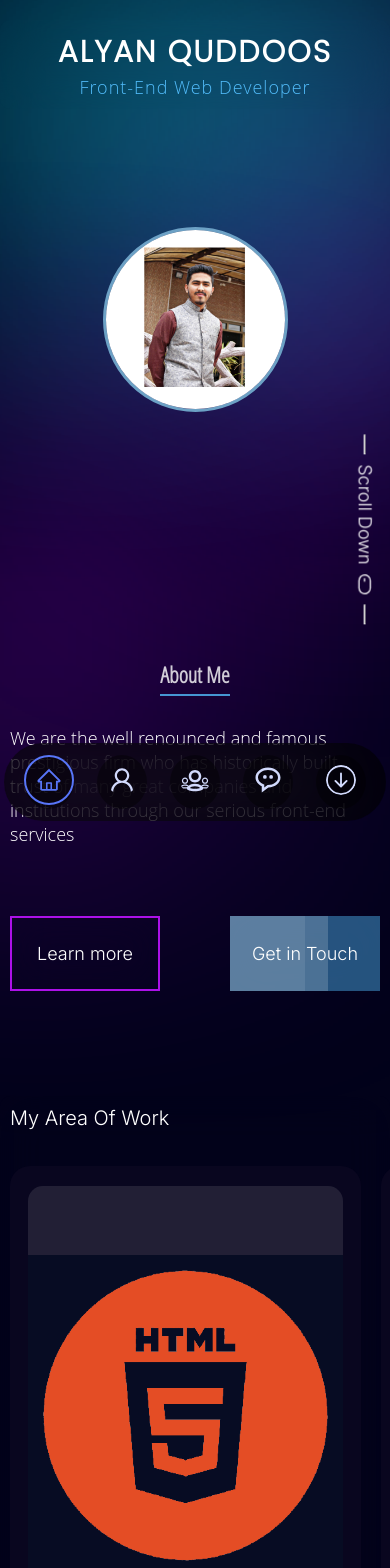
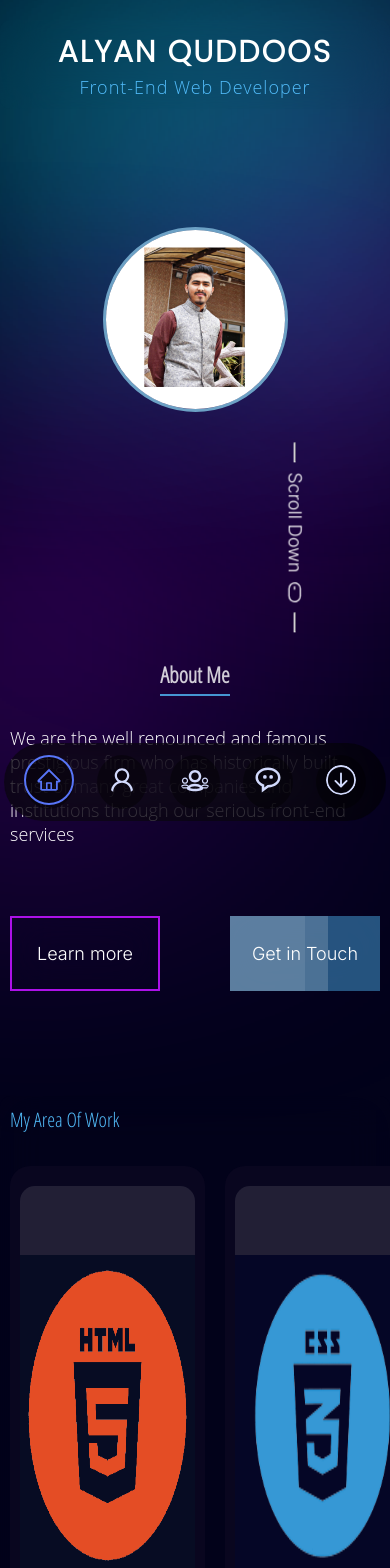
Before and after one commit to alyanquddoos111/Portfolio, a React (Create React App) app: page / in a window 390 px wide. Shown: the top 1568 px of the page. Built offline with nearby package versions, Linux system fonts and the light colour scheme.

Commit message:
updated commit

```diff
--- a/src/components/contact/contact.jsx
+++ b/src/components/contact/contact.jsx
@@ -1,5 +1,5 @@
 import "./contact.css";
-import { AiOutlineYoutube } from "react-icons/ai";
+import { AiOutlineLinkedin } from "react-icons/ai";
 import { AiOutlineWhatsApp } from "react-icons/ai";
 import { AiOutlineInstagram } from "react-icons/ai";
 
@@ -9,31 +9,33 @@ function Contact() {
       <h1>Contact Me</h1>
       <div className="contact-links">
         <a
-          href="#"
-          className="contact youtube"
+          href="https://www.linkedin.com/in/alyanquddoos111/"
+          className="contact linkedin"
           target={"blank"}
         >
-          <AiOutlineYoutube className="icon" />
+          <AiOutlineLinkedin className="icon" />
           <h2>
-            youtube <span>Unaverage Services</span>
+            Linkedin
+            <span>Contact me on Linkedin</span>
           </h2>
         </a>
 
         <a
-          href="#"
+          href="https://api.whatsapp.com/send?phone=923144441061"
           className="contact whatsapp"
           target={"blank"}
         >
           <AiOutlineWhatsApp className="icon" />
           <h2>
-            whatsapp <span>+92 3144441061</span>
+            whatsapp <span>Send me a message</span>
           </h2>
         </a>
 
-        <a href="#" className="contact instagram">
+        <a href="http://www.instagram.com/alyan_quddoos" className="contact instagram">
           <AiOutlineInstagram className="icon" />
           <h2>
-            instagram <span>alyan_quddoos</span>
+            instagram
+            <span>Contact me on Instagram</span>
           </h2>
         </a>
       </div>
--- a/src/components/footer/footer.jsx
+++ b/src/components/footer/footer.jsx
@@ -2,8 +2,8 @@ import "./footer.css";
 import { BsMouse } from "react-icons/bs";
 import { BsInstagram } from "react-icons/bs";
 import { FaFacebookF } from "react-icons/fa";
-import { TiSocialDribbble } from "react-icons/ti";
-import { TiSocialYoutube } from "react-icons/ti";
+import { TiSocialLinkedin } from "react-icons/ti";
+import { BsWhatsapp } from "react-icons/bs";
 import { TiSocialGithub } from "react-icons/ti";
 
 function Footer() {
@@ -18,23 +18,23 @@ function Footer() {
         </a>
       </h1>
       <div className="social-links">
-        <a href="#">
+        <a href="http://www.instagram.com/alyan_quddoos">
           <BsInstagram className="social" />
         </a>
-        <a href="#">
+        <a href="https://www.facebook.com/alyanquddoos111">
           {" "}
           <FaFacebookF className="social" />
         </a>
-        <a href="#">
-          {" "}
-          <TiSocialDribbble className="social" />
+
+        <a href="https://www.linkedin.com/in/alyanquddoos111/">
+          <TiSocialLinkedin className="social" />
         </a>
 
-        <a href="#">
-          <TiSocialYoutube className="social" />
+        <a href="https://api.whatsapp.com/send?phone=923144441061">
+          <BsWhatsapp className="social" />
         </a>
 
-        <a href="#">
+        <a href="https://github.com/alyanquddoos111">
           <TiSocialGithub className="social" />
         </a>
       </div>
--- a/src/components/home/home.css
+++ b/src/components/home/home.css
@@ -167,6 +167,7 @@
     align-items: center;
     gap: 10px;
     cursor: pointer;
+    float: right;
 }
 
 .scroll-down hr {
@@ -261,6 +262,18 @@
         font-weight: 100;
         font-family: "Open Sans", sans-serif;
     }
+    .scroll-down {
+        transform: rotate(90deg);
+        position: absolute;
+        right: 0;
+        display: flex;
+        justify-content: center;
+        align-items: center;
+        gap: 10px;
+        margin-bottom: 200px;
+        cursor: pointer;
+        float: right;
+    }
 }
 
 @media (max-width: 500px) {
@@ -342,13 +355,14 @@
     .scroll-down {
         transform: rotate(90deg);
         position: absolute;
-        right: -70px;
-        top: 45%;
+        right: 0;
         display: flex;
         justify-content: center;
         align-items: center;
         gap: 10px;
+        margin-bottom: 200px;
         cursor: pointer;
+        float: right;
     }
 }
 
@@ -428,4 +442,16 @@
         font-weight: 100;
         font-family: "Open Sans", sans-serif;
     }
+    .scroll-down {
+        transform: rotate(90deg);
+        position: absolute;
+        right: 0;
+        display: flex;
+        justify-content: center;
+        align-items: center;
+        gap: 10px;
+        margin-bottom: 200px;
+        cursor: pointer;
+        float: right;
+    }
 }
--- a/src/components/members/members.css
+++ b/src/components/members/members.css
@@ -45,6 +45,7 @@
     margin-left: 50px;
     font-family: "Open Sans Condensed";
     max-width: 50%;
+    max-height: fit-content;
 }
 
 .members-container .member .member-info .name {
@@ -69,9 +70,9 @@
     background-color: var(--color-sec-light);
     padding: 17px 35px;
     font-size: 18px;
-    margin-top: 50px;
+    margin-top: 10px;
     border-radius: 50px;
-    position: absolute;
+    float: left;
     transition: 0.1s ease;
 }
 
@@ -148,8 +149,7 @@
         font-size: 25px;
         border-radius: 50px;
         transition: 0.1s ease;
-        position: absolute;
-        top: -55px;
+        position: relative;
         right: 10px;
     }
 }
@@ -192,6 +192,7 @@
         font-family: "Open Sans Condensed";
         max-width: 80%;
         display: flex;
+        max-height: fit-content;
         flex-direction: column;
         justify-content: center;
         align-items: flex-start;
@@ -217,8 +218,7 @@
         font-size: 15px;
         border-radius: 50px;
         transition: 0.1s ease;
-        position: absolute;
-        top: -55px;
+        position: relative;
         right: 10px;
     }
 }
@@ -286,8 +286,7 @@
         font-size: 15px;
         border-radius: 50px;
         transition: 0.1s ease;
-        position: absolute;
-        top: -55px;
+        position: relative;
         right: 10px;
     }
 }
@@ -356,8 +355,7 @@
         font-size: 15px;
         border-radius: 50px;
         transition: 0.1s ease;
-        position: absolute;
-        top: -55px;
+        position: relative;
         right: 10px;
     }
 }
@@ -426,8 +424,7 @@
         font-size: 15px;
         border-radius: 50px;
         transition: 0.1s ease;
-        position: absolute;
-        top: -55px;
+        position: relative;
         right: 5px;
     }
 }
--- a/src/components/members/members.jsx
+++ b/src/components/members/members.jsx
@@ -7,7 +7,7 @@ const Members = () => {
       <div className="member member-1">
         <div className="member-img"></div>
         <div className="member-info">
-          <h1 className="name">Travel Photography Webwite</h1>
+          <h1 className="name">Travel Photography Website</h1>
           <h3 className="position">React.js</h3>
           <h4 className="about">
             A responsive website for Photographers who like to travel around.
@@ -15,8 +15,9 @@ const Members = () => {
             React Hooks and React Routers.
           </h4>
           <a href="#contact" className="contact-member">
-            <span>Github Link</span>
-          </a>
+              <span>Github Link</span>
+            </a>
+
         </div>
       </div>
 
--- a/src/components/qualifications/qualifications.css
+++ b/src/components/qualifications/qualifications.css
@@ -1,6 +1,12 @@
 .quali-text {
-    font-size: 20px;
+    margin: 0 auto;
+    font-size: 30px;
+    font-family: 'Open Sans Condensed';
+    font-weight: 500;
+    color: var(--color-pri);
+    font-size: 30px;
     top: 10px;
+    text-align: center;
 }
 
 .qualifications-container {
@@ -42,6 +48,7 @@
     font-size: 20px;
     text-transform: uppercase;
     margin-top: 20px;
+    margin-bottom: 10px;
 }
 
 .qualifications-container .qualification .content.html {
@@ -86,7 +93,7 @@
         display: flex;
         justify-content: flex-start;
         align-items: center;
-        height: 80%;
+        height: 100%;
         width: 98%;
         overflow-x: scroll;
         overflow-y: hidden;
@@ -95,7 +102,7 @@
     .qualifications-container .qualification {
         position: relative;
         height: 80%;
-        min-width: 95%;
+        min-width: 50%;
         background-color: rgb(9, 6, 31);
         border-radius: 20px;
         margin: 0 30px 0 0;
@@ -117,6 +124,7 @@
         text-transform: uppercase;
         margin-top: 20px;
         font-weight: 200;
+        margin-bottom: 10px;
     }
 }
 
@@ -140,7 +148,7 @@
     .qualifications-container .qualification {
         position: relative;
         height: 80%;
-        min-width: 95%;
+        min-width: 50%;
         background-color: rgb(9, 6, 31);
         border-radius: 20px;
         margin: 0 40px 0 0;
@@ -185,7 +193,7 @@
     .qualifications-container .qualification {
         position: relative;
         height: 80%;
-        min-width: 98%;
+        min-width: 50%;
         background-color: rgb(9, 6, 31);
         border-radius: 20px;
         margin: 0 40px 0 0;
@@ -231,7 +239,7 @@
     .qualifications-container .qualification {
         position: relative;
         height: 80%;
-        min-width: 90%;
+        min-width: 50%;
         background-color: rgb(9, 6, 31);
         border-radius: 20px;
         margin: 0 20px 0 0;
@@ -277,7 +285,7 @@
     .qualifications-container .qualification {
         position: relative;
         height: 95%;
-        min-width: 90%;
+        min-width: 60%;
         background-color: rgb(9, 6, 31);
         border-radius: 20px;
         margin: 0 20px 0 0;
--- a/src/components/qualifications/qualifications.jsx
+++ b/src/components/qualifications/qualifications.jsx
@@ -3,7 +3,7 @@ import "./qualifications.css";
 const Qualifications = () => {
   return (
     <div>
-      <span className="quali-text">My Area Of Work</span>
+      <h1 className="quali-text">My Area Of Work</h1>
       <div className="qualifications-container">
         <div className="qualification">
           <div className="content html"></div>
```
